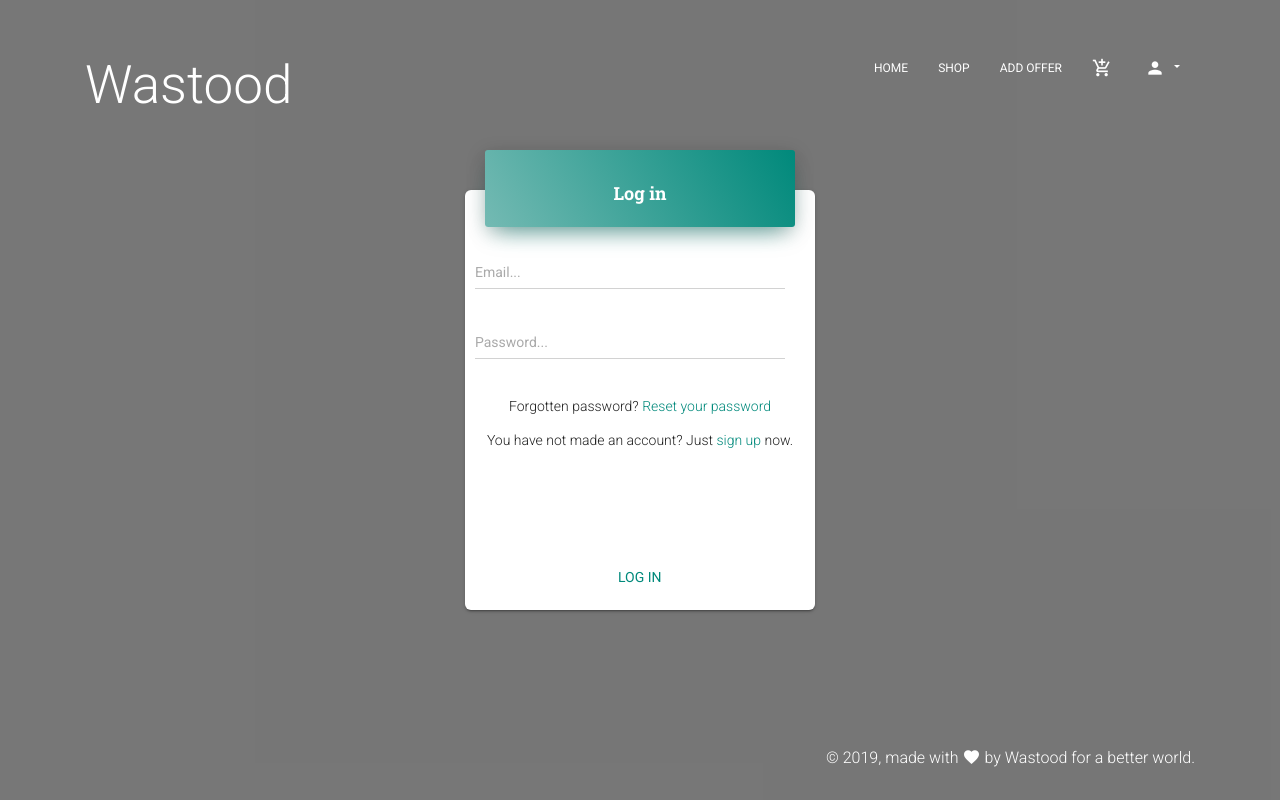
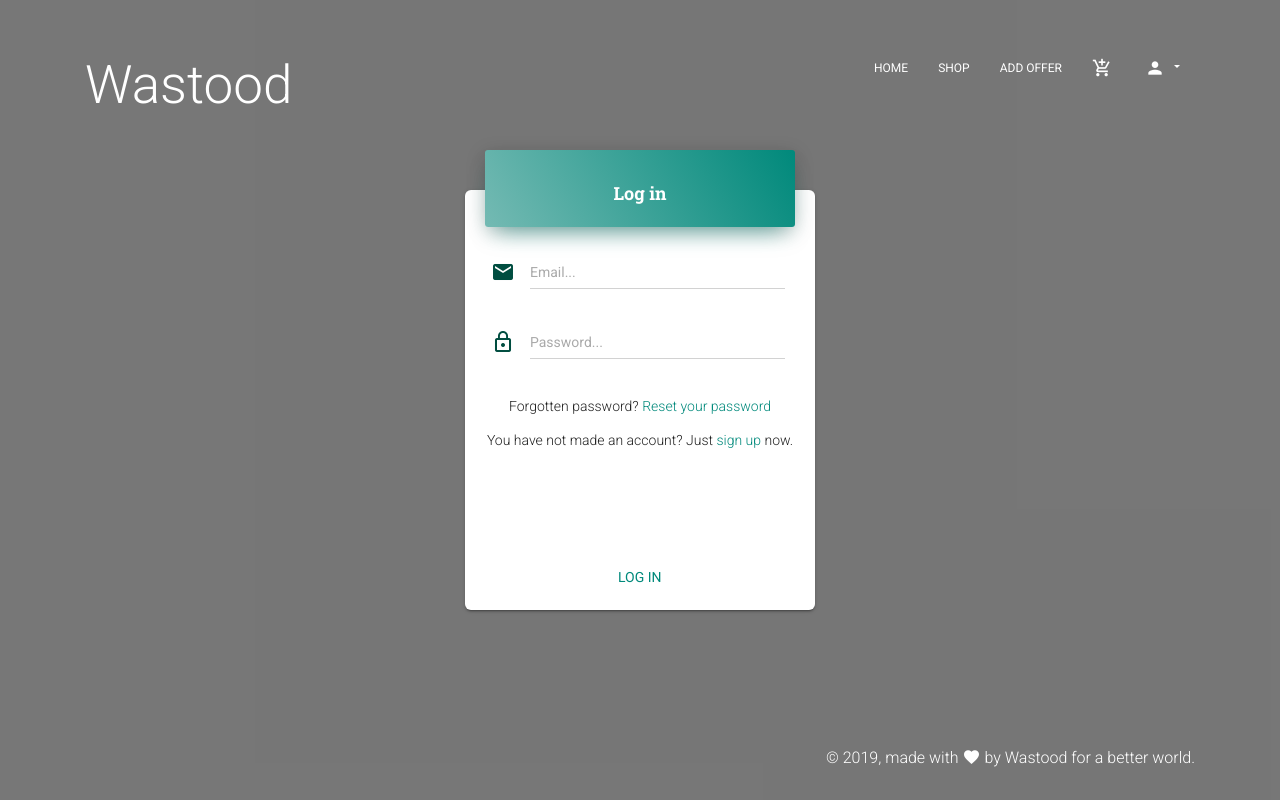
Before and after one commit to ppeykova/cs312-climatechange, a PHP site: page /login.php?var=1 in a window 1280 px wide. Run offline with PHP 8.4, Linux system fonts and the light colour scheme; some libraries are stand-ins or nearby versions.

Commit message:
Update login.php

```diff
--- a/login.php
+++ b/login.php
@@ -2,7 +2,6 @@
 <html>
 <?php
 require('connect.php');
-
 /*LOG IN PAGE*/
 ?>
 <head><title>Log in</title>
@@ -22,9 +21,19 @@ echo  "<div class='col-lg-4 col-md-6 ml-auto mr-auto'>
               </div>
               <div class='card-body'>
                 <div class='input-group'>
+                <div class='input-group-prepend'>
+                    <span class='input-group-text'>
+                      <i class='material-icons'>mail</i>
+                    </span>
+                  </div>
                   <input type='email' class='form-control' name='email' placeholder='Email...' required>
                 </div>
                 <div class='input-group'>
+                <div class='input-group-prepend'>
+                    <span class='input-group-text'>
+                      <i class='material-icons'>lock_outline</i>
+                    </span>
+                  </div>
                   <input type='password' class='form-control' name='password' placeholder='Password...' required>
                 </div>
               </div>
@@ -42,8 +51,6 @@ echo  "<div class='col-lg-4 col-md-6 ml-auto mr-auto'>
     </div>
   </div>";
 //log in
-
-
 $var=$_GET['var'];
 if(isset($_POST['submit'])){
     $email=$_POST['email'];
@@ -78,7 +85,6 @@ if(isset($_POST['submit'])){
         <?php
         echo "</div>";
     }
-
 }//end if form button click
 ?>
 <?php
```
Lines whose indentation alone changed are shown as unchanged.
